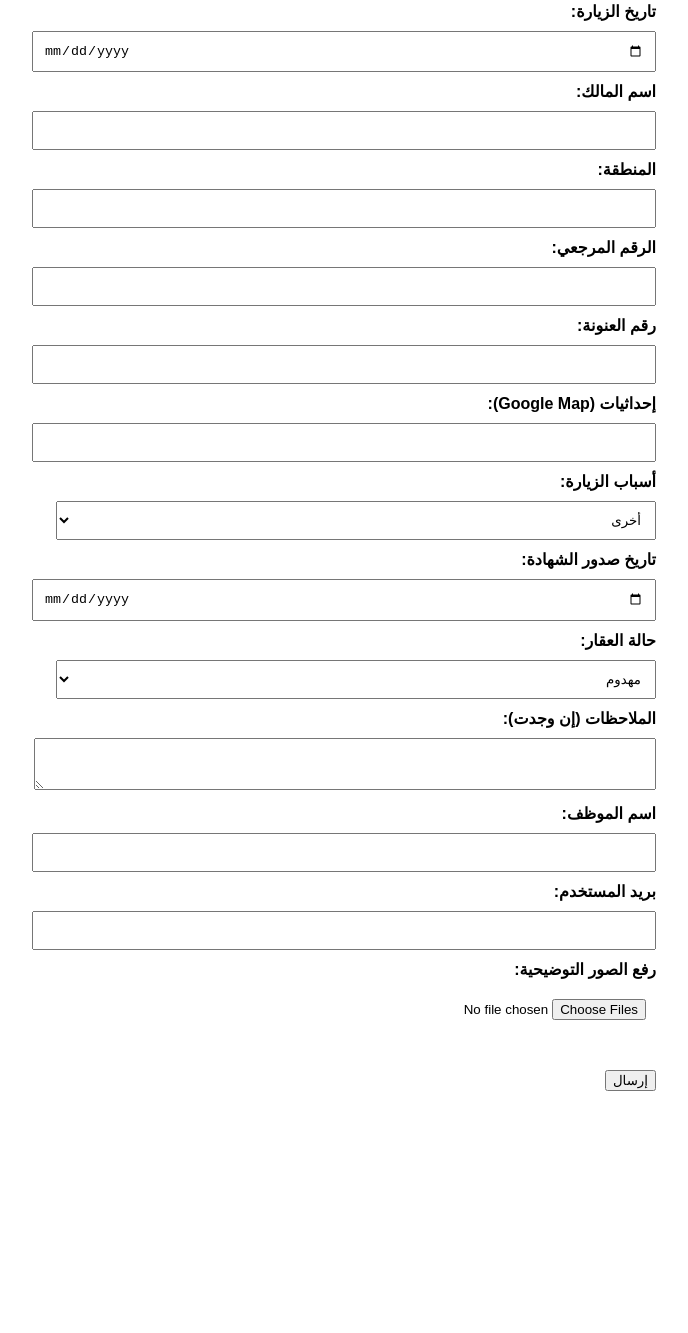
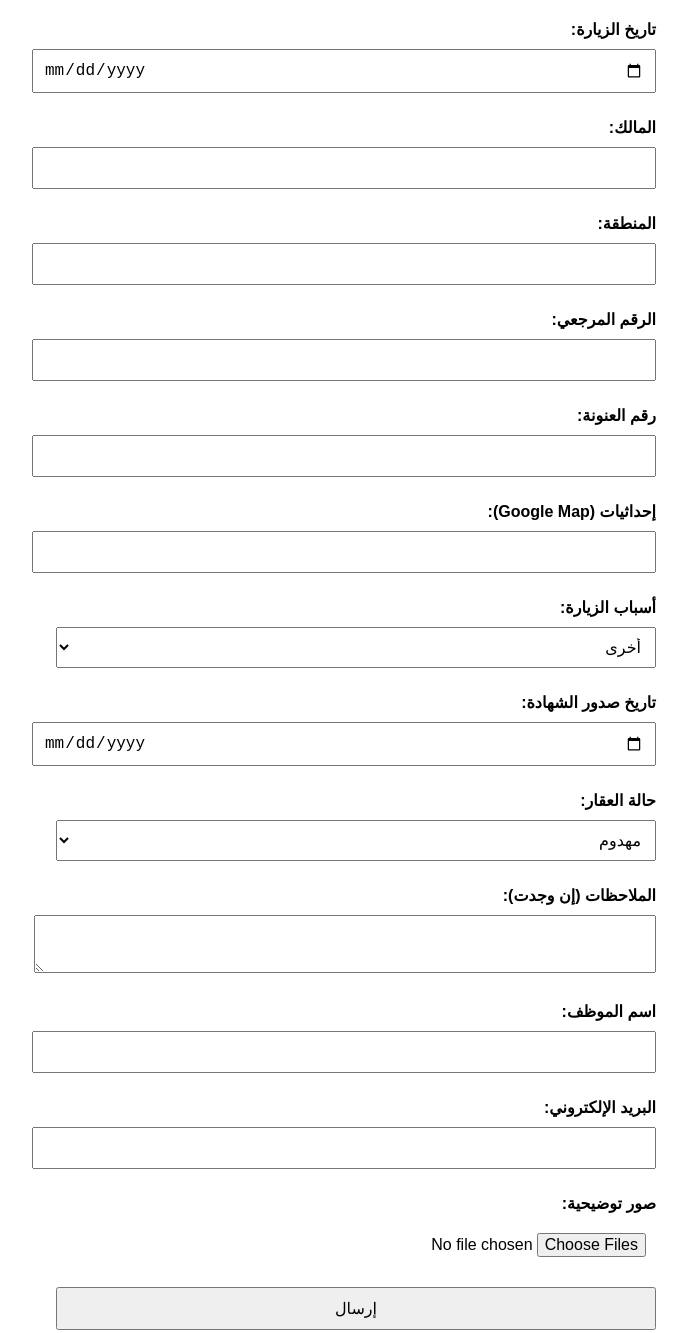
Before and after one commit to binreed/lol, a plain HTML site: page index.html in a window 1280 px wide. Shown: the part 177-1510 px from the top of the page, without its empty margins (284-972 px from the left). Before the commit the page ends 1288 px from the top, so only its background shows below. Drawn offline with Linux system fonts and the light colour scheme.

Commit message:
Add files via upload

```diff
--- a/index.html
+++ b/index.html
@@ -2,53 +2,52 @@
 <!DOCTYPE html>
 <html lang="ar" dir="rtl">
 <head>
-  <meta charset="UTF-8">
-  <meta name="viewport" content="width=device-width, initial-scale=1">
+  <meta charset="UTF-8" />
+  <meta name="viewport" content="width=device-width, initial-scale=1" />
   <title>تقرير الزيارة الميدانية</title>
   <style>
     body { font-family: sans-serif; background: #fff; color: #000; padding: 20px; max-width: 600px; margin: auto; direction: rtl; }
     h1 { color: #bfa046; }
-    input, textarea, select { width: 100%; padding: 10px; margin: 10px 0; }
-    label { font-weight: bold; }
-    .section { margin-top: 30px; }
+    input, textarea, select, button { width: 100%; padding: 10px; margin: 10px 0; font-size: 16px; }
+    label { font-weight: bold; display: block; margin-top: 15px; }
   </style>
 </head>
 <body>
   <h1>مركز أبوظبي العقاري</h1>
-  <form method="POST" enctype="multipart/form-data" action="mailto:youremail@example.com">
+  <form action="https://formspree.io/f/xanjpnpe" method="POST" enctype="multipart/form-data">
     <label>نوع العقار:</label>
-    <input type="text" name="property_type" required>
+    <input type="text" name="نوع العقار" required>
 
     <label>تاريخ الزيارة:</label>
-    <input type="date" name="visit_date" required>
+    <input type="date" name="تاريخ الزيارة" required>
 
-    <label>اسم المالك:</label>
-    <input type="text" name="owner_name" required>
+    <label>المالك:</label>
+    <input type="text" name="المالك" required>
 
     <label>المنطقة:</label>
-    <input type="text" name="area" required>
+    <input type="text" name="المنطقة" required>
 
     <label>الرقم المرجعي:</label>
-    <input type="text" name="ref_number">
+    <input type="text" name="الرقم المرجعي">
 
     <label>رقم العنونة:</label>
-    <input type="text" name="address_number">
+    <input type="text" name="رقم العنونة">
 
     <label>إحداثيات (Google Map):</label>
-    <input type="text" name="coordinates">
+    <input type="text" name="إحداثيات">
 
     <label>أسباب الزيارة:</label>
-    <select name="visit_reason">
+    <select name="أسباب الزيارة">
       <option value="أخرى">أخرى</option>
       <option value="استدعاء">استدعاء</option>
       <option value="تنفيذ مرسوم الهدم">تنفيذ مرسوم الهدم</option>
     </select>
 
     <label>تاريخ صدور الشهادة:</label>
-    <input type="date" name="certificate_date">
+    <input type="date" name="تاريخ صدور الشهادة">
 
     <label>حالة العقار:</label>
-    <select name="property_status">
+    <select name="حالة العقار">
       <option value="مهدوم">مهدوم</option>
       <option value="مؤجر">مؤجر</option>
       <option value="مهجور">مهجور</option>
@@ -56,20 +55,18 @@
     </select>
 
     <label>الملاحظات (إن وجدت):</label>
-    <textarea name="notes"></textarea>
+    <textarea name="الملاحظات"></textarea>
 
     <label>اسم الموظف:</label>
-    <input type="text" name="employee_name" required>
+    <input type="text" name="اسم الموظف" required>
 
-    <label>بريد المستخدم:</label>
-    <input type="email" name="user_email" required>
+    <label>البريد الإلكتروني:</label>
+    <input type="email" name="البريد الإلكتروني" required>
 
-    <label>رفع الصور التوضيحية:</label>
-    <input type="file" name="photos" accept="image/*" multiple required>
+    <label>صور توضيحية:</label>
+    <input type="file" name="صور توضيحية" accept="image/*" multiple required>
 
-    <div class="section">
-      <button type="submit">إرسال</button>
-    </div>
+    <button type="submit">إرسال</button>
   </form>
 </body>
 </html>
```
